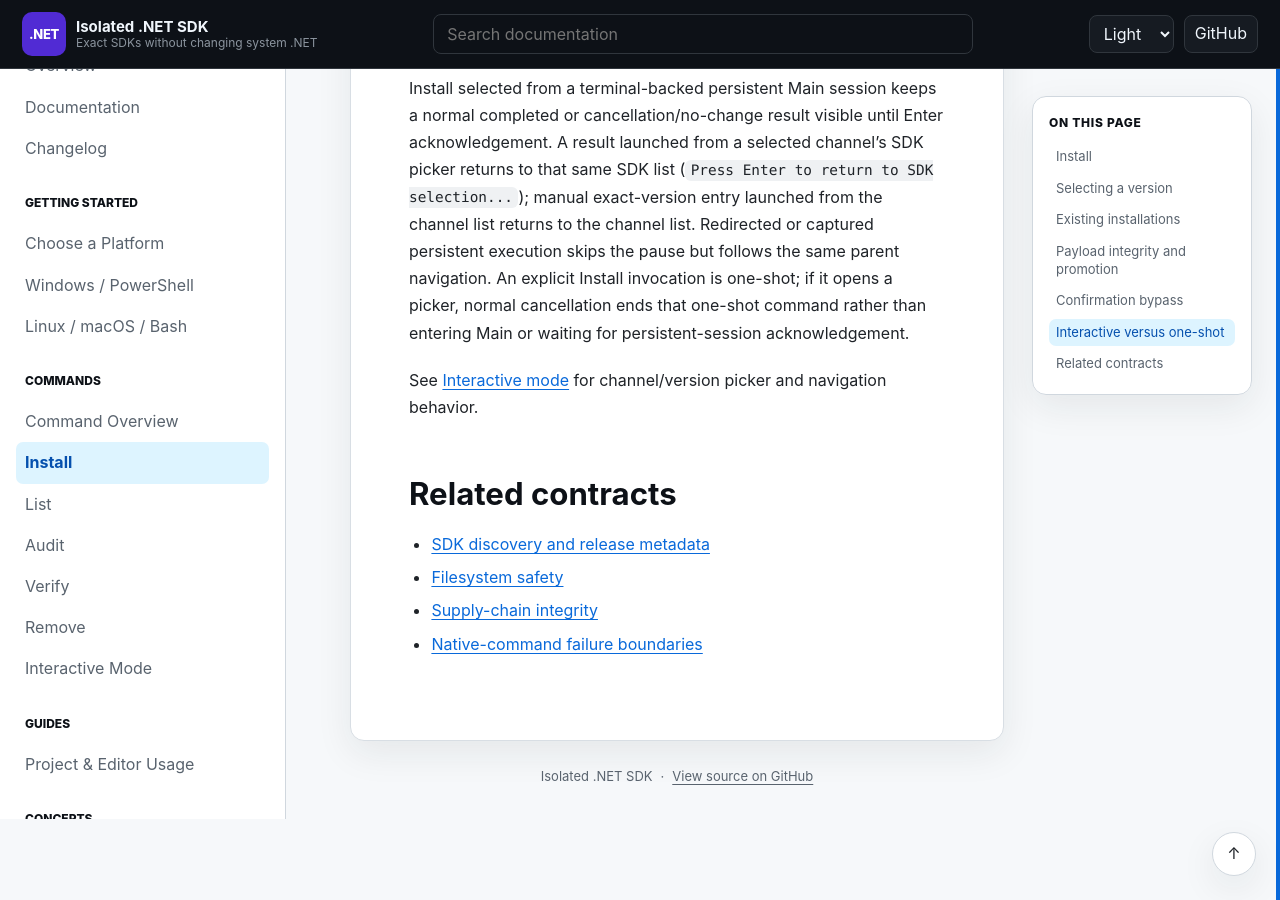
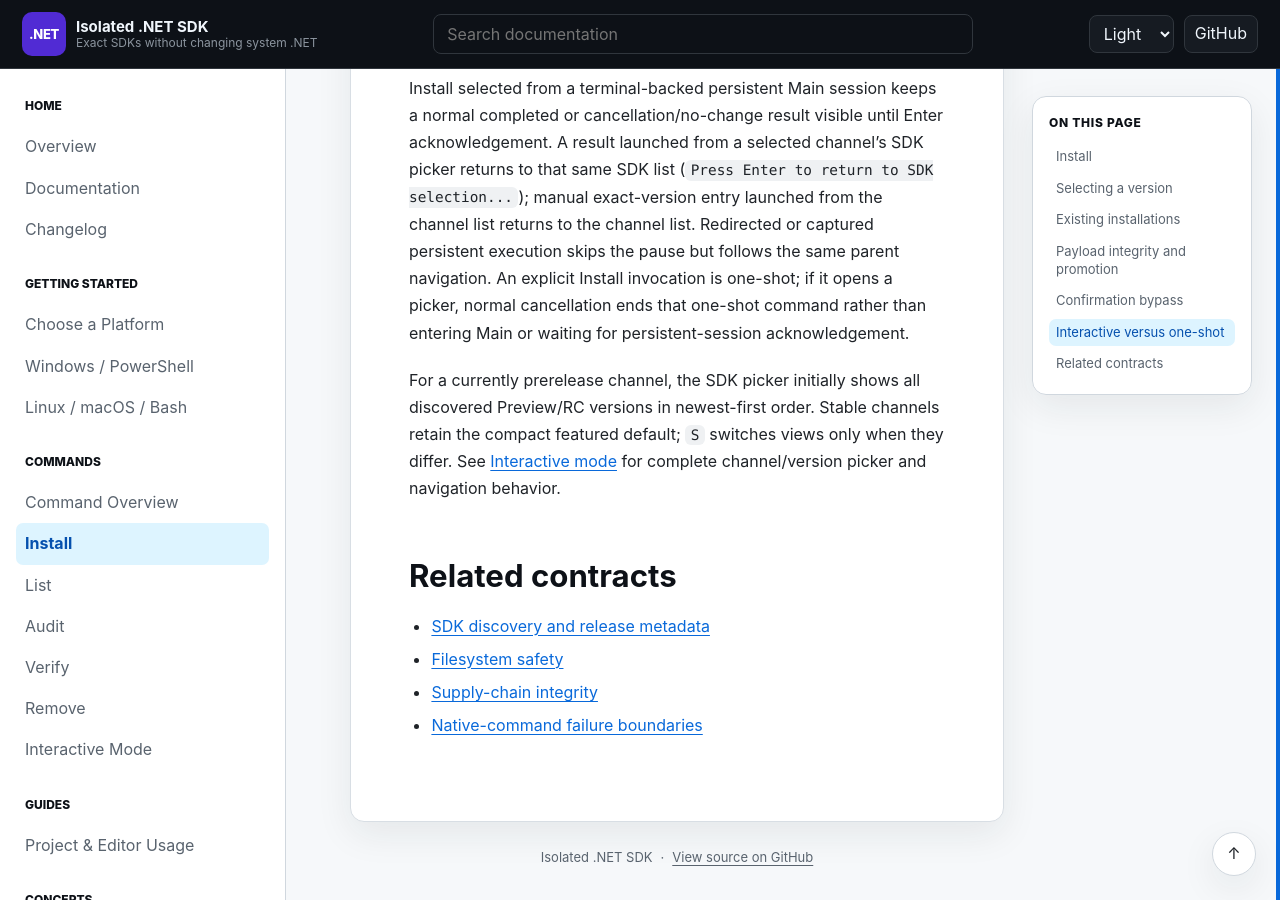
Before and after one commit to infoconex/isolated-dotnet-sdk, a Jekyll site: the page built from docs/commands/install.md, in a window 1280 px wide and 900 px high, scrolled down 2271 px. Built offline with Jekyll 4.4.1, drawn with Linux system fonts in a browser that asks for light colours; our own code applies the rules of GitHub Pages for plain Markdown files.

Commit message:
docs: specify prerelease SDK picker view policy (#164)

```diff
--- a/docs/commands/install.md
+++ b/docs/commands/install.md
@@ -50,7 +50,7 @@
 
 Install selected from a terminal-backed persistent Main session keeps a normal completed or cancellation/no-change result visible until Enter acknowledgement. A result launched from a selected channel's SDK picker returns to that same SDK list (`Press Enter to return to SDK selection...`); manual exact-version entry launched from the channel list returns to the channel list. Redirected or captured persistent execution skips the pause but follows the same parent navigation. An explicit Install invocation is one-shot; if it opens a picker, normal cancellation ends that one-shot command rather than entering Main or waiting for persistent-session acknowledgement.
 
-See [Interactive mode](interactive.md) for channel/version picker and navigation behavior.
+For a currently prerelease channel, the SDK picker initially shows all discovered Preview/RC versions in newest-first order. Stable channels retain the compact featured default; `S` switches views only when they differ. See [Interactive mode](interactive.md) for complete channel/version picker and navigation behavior.
 
 ## Related contracts
 
```
